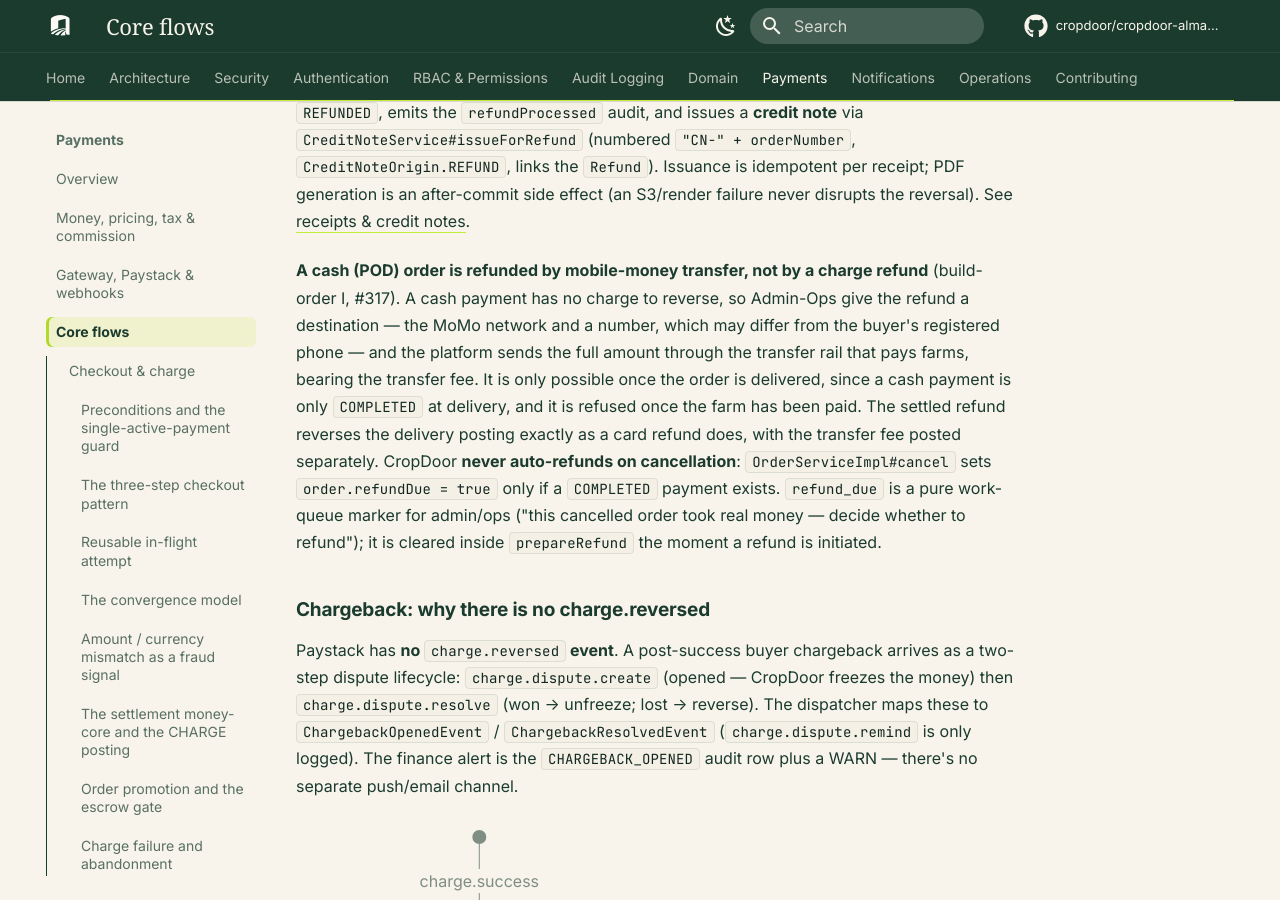
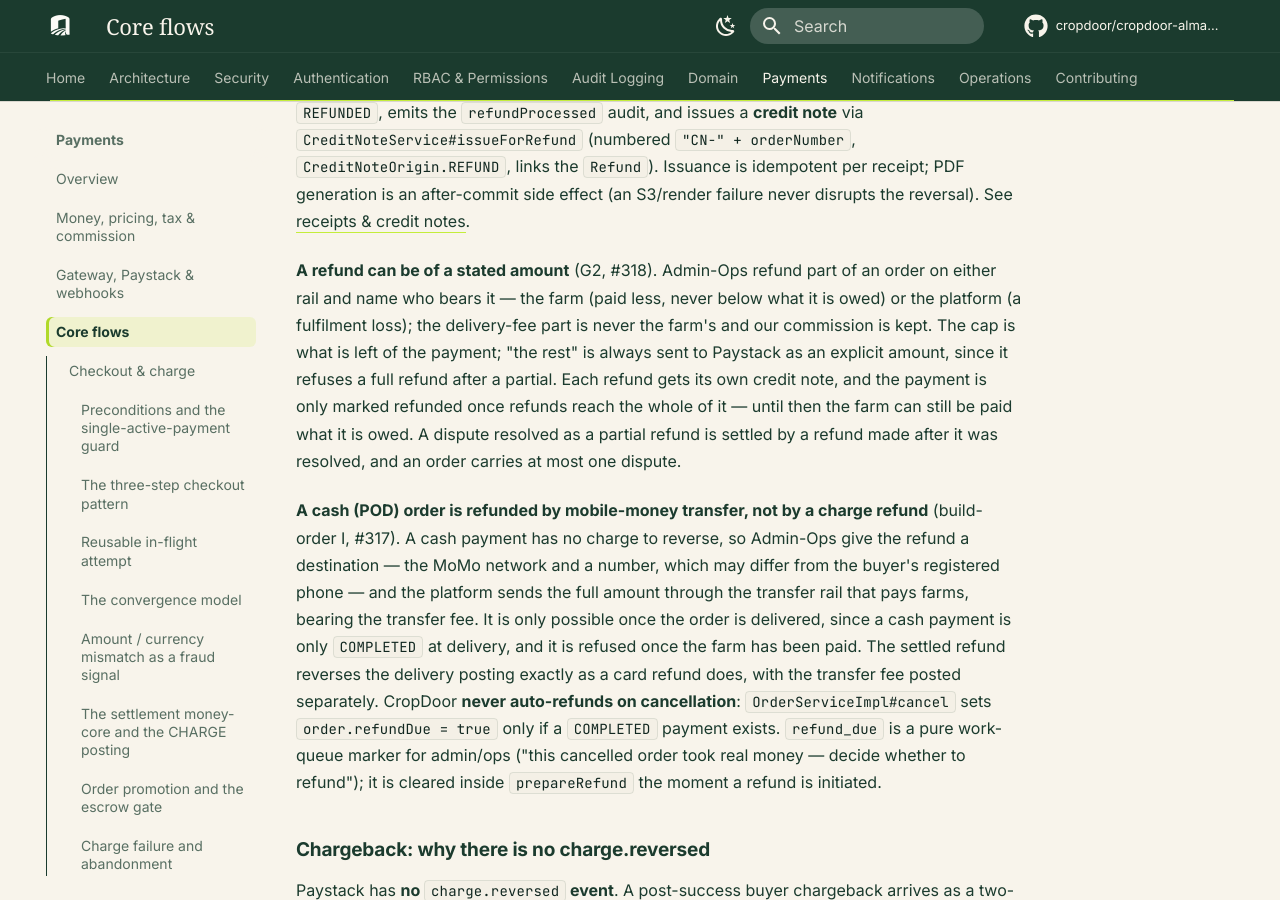
Before and after one commit to cropdoor/cropdoor-almanac, an MkDocs documentation site: the page built from docs/payments/core-flows.md, in a window 1280 px wide and 900 px high, scrolled down 21799 px. Built offline with MkDocs 1.6.1 and Material for MkDocs 9.7.7, drawn with Linux system fonts in a browser that asks for light colours; some web fonts are replaced; comment, search, counter and statistics services are not loaded.

Commit message:
tracker + payments docs: refunds of a stated amount, in review (#318)

```diff
--- a/docs/payments/core-flows.md
+++ b/docs/payments/core-flows.md
@@ -465,6 +465,8 @@ Type `REFUND`, idempotency key `"refund-processed-" + refundId`. The original ch
 
 After posting, `markProcessed` sets `receipt.refunded = true`, refund `PROCESSED`, payment `REFUNDED`, emits the `refundProcessed` audit, and issues a **credit note** via `CreditNoteService#issueForRefund` (numbered `"CN-" + orderNumber`, `CreditNoteOrigin.REFUND`, links the `Refund`). Issuance is idempotent per receipt; PDF generation is an after-commit side effect (an S3/render failure never disrupts the reversal). See [receipts & credit notes](receipts-and-credit-notes.md).
 
+**A refund can be of a stated amount** (G2, #318). Admin-Ops refund part of an order on either rail and name who bears it — the farm (paid less, never below what it is owed) or the platform (a fulfilment loss); the delivery-fee part is never the farm's and our commission is kept. The cap is what is left of the payment; "the rest" is always sent to Paystack as an explicit amount, since it refuses a full refund after a partial. Each refund gets its own credit note, and the payment is only marked refunded once refunds reach the whole of it — until then the farm can still be paid what it is owed. A dispute resolved as a partial refund is settled by a refund made after it was resolved, and an order carries at most one dispute.
+
 **A cash (POD) order is refunded by mobile-money transfer, not by a charge refund** (build-order I, #317). A cash payment has no charge to reverse, so Admin-Ops give the refund a destination — the MoMo network and a number, which may differ from the buyer's registered phone — and the platform sends the full amount through the transfer rail that pays farms, bearing the transfer fee. It is only possible once the order is delivered, since a cash payment is only `COMPLETED` at delivery, and it is refused once the farm has been paid. The settled refund reverses the delivery posting exactly as a card refund does, with the transfer fee posted separately. CropDoor **never auto-refunds on cancellation**: `OrderServiceImpl#cancel` sets `order.refundDue = true` only if a `COMPLETED` payment exists. `refund_due` is a pure work-queue marker for admin/ops ("this cancelled order took real money — decide whether to refund"); it is cleared inside `prepareRefund` the moment a refund is initiated.
 
 ### Chargeback: why there is no charge.reversed
```
Also changed, not shown: docs/domain/order-delivery-flow-v2-build-order.md (+1 -1 lines).
